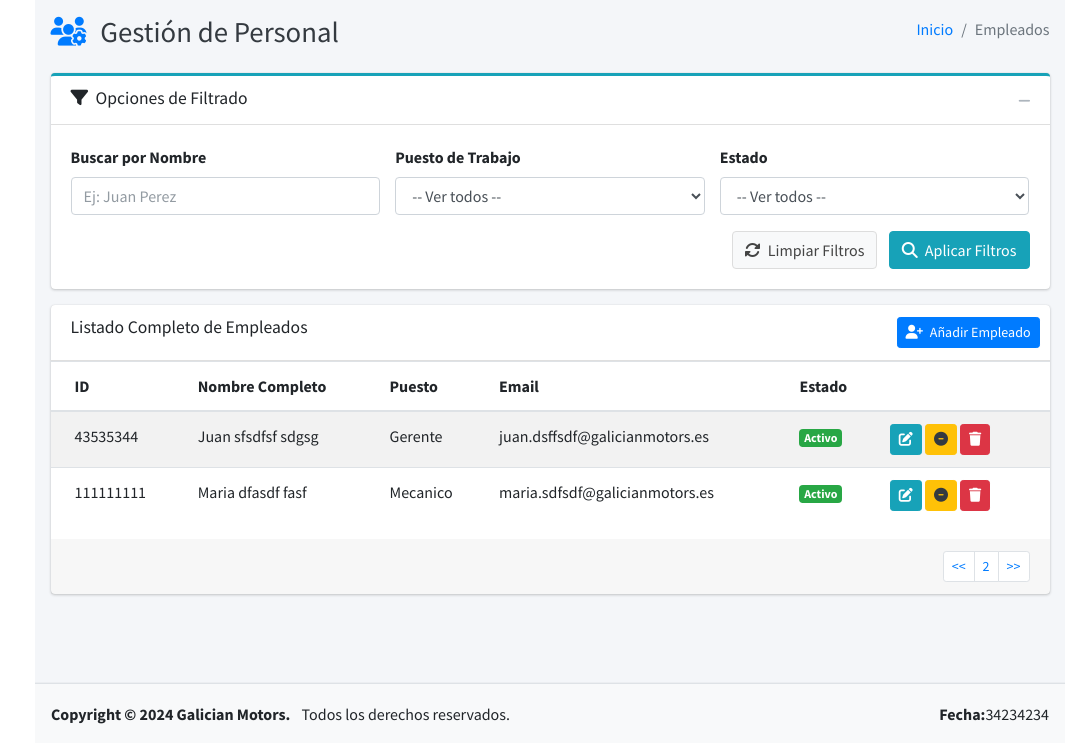
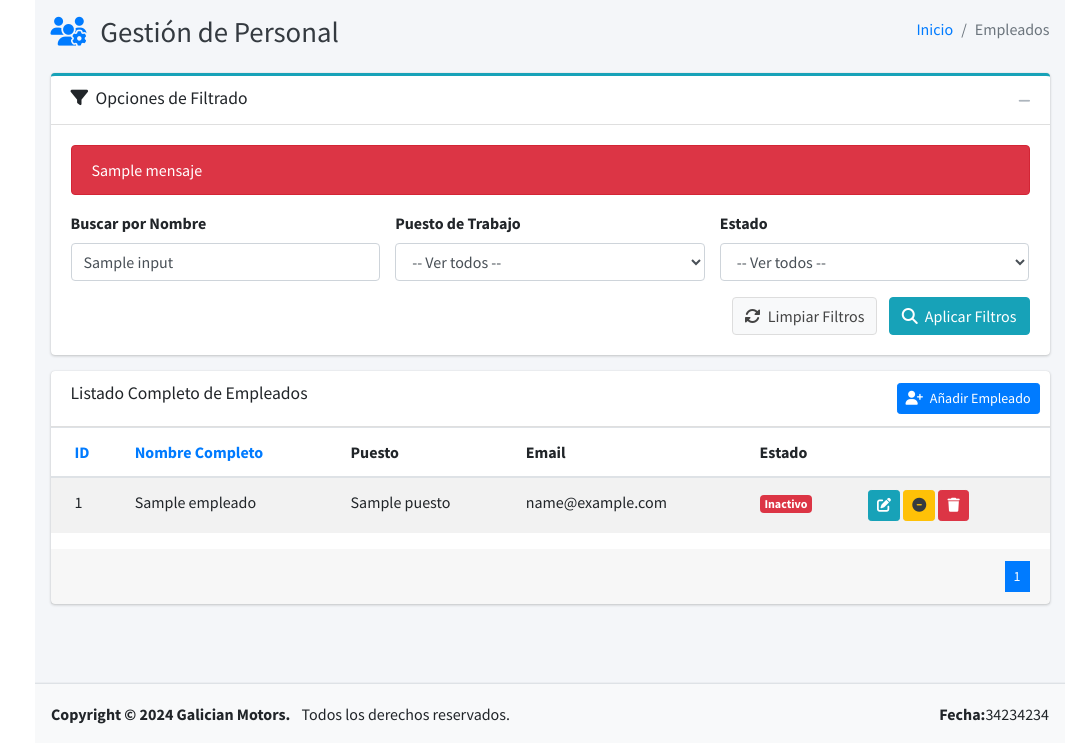
Before and after one commit to PabloLnz/ProyectoFinal, a PHP site: template www/app/Views/empleadosTaller.view.php in a window 1280 px wide. Shown: the part 57-800 px from the top of the page, without its empty margins (215-1280 px from the left). Run offline with PHP 8.4, Linux system fonts and the light colour scheme; the template is opened without the code that fills it: most values are stand-ins (such as "Sample title", 1, 10 or a date in 2020); some libraries are stand-ins or nearby versions.

Commit message:
Creación listado de empleados

```diff
--- a/www/app/Views/empleadosTaller.view.php
+++ b/www/app/Views/empleadosTaller.view.php
@@ -1,10 +1,16 @@
+<?php
+declare(strict_types=1);
+?>
+
 <main class="content-wrapper" role="main">
     <!-- Título y Breadcrumb -->
     <div class="content-header">
         <div class="container-fluid">
             <div class="row mb-2">
                 <div class="col-sm-6">
-                        <h1 class="m-0 text-dark"><i class="fas fa-users-cog mr-2 text-primary"></i> Gestión de Personal</h1>
+                    <h1 class="m-0 text-dark">
+                        <i class="fas fa-users-cog mr-2 text-primary"></i> Gestión de Personal
+                    </h1>
                 </div>
                 <div class="col-sm-6">
                     <ol class="breadcrumb float-sm-right">
@@ -20,7 +26,7 @@
     <section class="content">
         <div class="container-fluid">
 
-                <!--Filtrar y buscar-->
+            <!-- FILTROS -->
             <div class="card card-outline card-info">
                 <div class="card-header">
                     <h3 class="card-title"><i class="fas fa-filter mr-1"></i> Opciones de Filtrado</h3>
@@ -30,102 +36,167 @@
                         </button>
                     </div>
                 </div>
+
                 <div class="card-body">
-                        <form id="filtroEmpleados">
+                    <form method="get" id="filtroEmpleados">
+                        <input type="hidden" name="order" value="<?php echo $order ?? '' ?>">
+                        <input type="hidden" name="dir" value="<?php echo $dir ?? '' ?>">
+
+                        <?php if (isset($mensaje)) { ?>
+                            <div class="alert alert-danger"><?php echo $mensaje ?></div>
+                        <?php } ?>
+
                         <div class="row">
+
                             <!-- Nombre -->
                             <div class="col-md-4 mb-3">
                                 <label for="inputNombre">Buscar por Nombre</label>
-                                    <input type="text" class="form-control" id="inputNombre" placeholder="Ej: Juan Perez">
+                                <input type="text" name="inputNombre" class="form-control"
+                                       id="inputNombre"
+                                       value="<?php echo $input['inputNombre'] ?? '' ?>"
+                                       placeholder="Ej: Juan Perez">
+                                <?php if (isset($errors['inputNombre'])) { ?>
+                                    <p class="text-danger"><?php echo $errors['inputNombre'] ?></p>
+                                <?php } ?>
                             </div>
+
                             <!-- Puesto -->
                             <div class="col-md-4 mb-3">
                                 <label for="selectPuesto">Puesto de Trabajo</label>
-                                    <select class="form-control" id="selectPuesto">
+                                <select class="form-control" id="selectPuesto" name="selectPuesto">
                                     <option value="">-- Ver todos --</option>
+
+                                    <?php if (isset($roles)) { ?>
+                                        <?php foreach ($roles as $rol) { ?>
+                                            <option value="<?php echo $rol['id_rol'] ?>"
+                                                <?php if (isset($_GET['selectPuesto']) && $_GET['selectPuesto'] == $rol['id_rol']) echo 'SELECTED'; ?>>
+                                                <?php echo $rol['nombre_rol'] ?>
+                                            </option>
+                                        <?php } ?>
+                                    <?php } ?>
                                 </select>
+
+                                <?php if (isset($errors['selectPuesto'])) { ?>
+                                    <p class="text-danger"><?php echo $errors['selectPuesto'] ?></p>
+                                <?php } ?>
                             </div>
+
                             <!-- Estado -->
                             <div class="col-md-4 mb-3">
                                 <label for="selectEstado">Estado</label>
-                                    <select class="form-control" id="selectEstado">
+                                <select class="form-control" id="selectEstado" name="selectEstado">
                                     <option value="">-- Ver todos --</option>
+                                    <option value="1" <?php if (($_GET['selectEstado'] ?? '') == "1") echo "SELECTED" ?>>Activo</option>
+                                    <option value="0" <?php if (($_GET['selectEstado'] ?? '') == "0") echo "SELECTED" ?>>Inactivo</option>
                                 </select>
+
+                                <?php if (isset($errors['selectEstado'])) { ?>
+                                    <p class="text-danger"><?php echo $errors['selectEstado'] ?></p>
+                                <?php } ?>
                             </div>
                         </div>
+
                         <div class="row">
-                                  <!-- boton filtros -->
                             <div class="col-12 text-right">
-                                    <button type="reset" class="btn btn-default mr-2"><i class="fas fa-sync-alt mr-1"></i> Limpiar Filtros</button>
-                                    <button type="submit" class="btn btn-info"><i class="fas fa-search mr-1"></i> Aplicar Filtros</button>
+                                <button type="reset" class="btn btn-default mr-2">
+                                    <i class="fas fa-sync-alt mr-1"></i> Limpiar Filtros
+                                </button>
+                                <button type="submit" class="btn btn-info">
+                                    <i class="fas fa-search mr-1"></i> Aplicar Filtros
+                                </button>
                             </div>
                         </div>
                     </form>
                 </div>
             </div>
 
-                <!-- Empleados -->
             <div class="card">
                 <div class="card-header">
                     <h3 class="card-title">Listado Completo de Empleados</h3>
                     <div class="card-tools">
-                            <a href="/altaEmpleado" class="btn btn-primary btn-sm" title="Nuevo Empleado">
+                        <a href="/altaEmpleado" class="btn btn-primary btn-sm">
                             <i class="fas fa-user-plus mr-1"></i> Añadir Empleado
                         </a>
                     </div>
                 </div>
-                    <!-- Tabla -->
+
+
                 <div class="card-body p-0">
                     <div class="table-responsive">
+                                                <?php if (isset($empleados) && !empty($empleados)){ ?>
                         <table class="table table-hover table-striped">
                             <thead>
                                 <tr>
-                                        <th>ID</th>
-                                        <th>Nombre Completo</th>
+                                    <th><a href="/empleados?<?php echo $url?>&order=1&dir=<?php echo ($order == 1 && $dir == 'ASC') ? 'DESC' : 'ASC'; ?>">ID</a></th>
+                                    <th><a href="/empleados?<?php echo $url?>&order=2&dir=<?php echo ($order == 2 && $dir == 'ASC') ? 'DESC' : 'ASC'; ?>">Nombre Completo</a></th>
                                     <th>Puesto</th>
                                     <th>Email</th>
                                     <th>Estado</th>
                                     <th></th>
                                 </tr>
                             </thead>
+
                             <tbody>
-
+                            <?php if (isset($empleados) && !empty($empleados)) { ?>
+                                <?php foreach ($empleados as $emp) { ?>
                                     <tr>
-                                        <td>43535344</td>
-                                        <td>Juan sfsdfsf sdgsg</td>
-                                        <td>Gerente</td>
-                                        <td>juan.dsffsdf@galicianmotors.es</td>
-                                        <td><span class="badge bg-success">Activo</span></td>
+                                        <td><?php echo $emp['id'] ?></td>
+                                        <td><?php echo $emp['nombre'] ?></td>
+                                        <td><?php echo $emp['puesto'] ?></td>
+                                        <td><?php echo $emp['email'] ?></td>
                                         <td>
-                                            <button class="btn btn-sm btn-info" title="Modificar"><i class="fas fa-edit"></i></button>
-                                            <button class="btn btn-sm btn-warning text-dark" title="Baja"><i class="fas fa-minus-circle"></i></button>
-                                            <button class="btn btn-sm btn-danger" title="Eliminar"><i class="fas fa-trash"></i></button>
+                                            <?php if ($emp['estado'] == 1) { ?>
+                                                <span class="badge bg-success">Activo</span>
+                                            <?php } else { ?>
+                                                <span class="badge bg-danger">Inactivo</span>
+                                            <?php } ?>
+                                        </td>
+                                        <td>
+                                            <a href="/empleados/edit/<?php echo $emp['id'] ?>" class="btn btn-sm btn-info"><i class="fas fa-edit"></i></a>
+                                            <a href="/empleados/baja/<?php echo $emp['id'] ?>" class="btn btn-sm btn-warning text-dark"><i class="fas fa-minus-circle"></i></a>
+                                            <a href="/empleados/delete/<?php echo $emp['id'] ?>" class="btn btn-sm btn-danger"><i class="fas fa-trash"></i></a>
                                         </td>
                                     </tr>
-
-                                    <tr>
-                                        <td>111111111</td>
-                                        <td>Maria dfasdf fasf</td>
-                                        <td>Mecanico</td>
-                                        <td>maria.sdfsdf@galicianmotors.es</td>
-                                        <td><span class="badge bg-success">Activo</span></td>
-                                        <td>
-                                            <button class="btn btn-sm btn-info" title="Modificar"><i class="fas fa-edit"></i></button>
-                                            <button class="btn btn-sm btn-warning text-dark" title="Baja"><i class="fas fa-minus-circle"></i></button>
-                                            <button class="btn btn-sm btn-danger" title="Eliminar"><i class="fas fa-trash"></i></button>
-                                        </td>
-                                    </tr>
-
+                                <?php } ?>
+                            <?php } else { ?>
+                                <tr><td colspan="6" class="text-center text-muted">No hay resultados.</td></tr>
+                            <?php } ?>
                             </tbody>
                         </table>
+                        <?php } ?>
                     </div>
                 </div>
-                    <!--paginacion-->
+
+
                 <div class="card-footer clearfix">
                     <ul class="pagination pagination-sm m-0 float-right">
-                            <li class="page-item"><a class="page-link" href="#"><<</a></li>
-                            <li class="page-item"><a class="page-link" href="#">2</a></li>
-                            <li class="page-item"><a class="page-link" href="#">>></a></li>
+
+                        <li class="page-item <?php if ($page == 1) echo 'd-none' ?>">
+                            <a class="page-link" href="/empleados?<?php echo $url ?>">
+                                <<
+                            </a>
+                        </li>
+
+                        <li class="page-item <?php if ($page == 1) echo 'd-none' ?>">
+                            <a class="page-link" href="/empleados?<?php echo $url ?>&page=<?php echo $page - 1 ?>">
+                                <
+                            </a>
+                        </li>
+
+                        <li class="page-item active"><span class="page-link"><?php echo $page ?></span></li>
+
+                        <li class="page-item <?php if ($page == $lastPage) echo 'd-none' ?>">
+                            <a class="page-link" href="/empleados?<?php echo $url ?>&page=<?php echo $page + 1 ?>">
+                                >
+                            </a>
+                        </li>
+
+                        <li class="page-item <?php if ($page == $lastPage) echo 'd-none' ?>">
+                            <a class="page-link" href="/empleados?<?php echo $url ?>&page=<?php echo $lastPage ?>">
+                                >>
+                            </a>
+                        </li>
+
                     </ul>
                 </div>
             </div>
```
Also changed, not shown: www/app/Controllers/EmpleadosController.php (+83 -0 lines), www/app/Models/EmpleadosModel.php (+91 -0 lines). Lines whose indentation alone changed are shown as unchanged.
